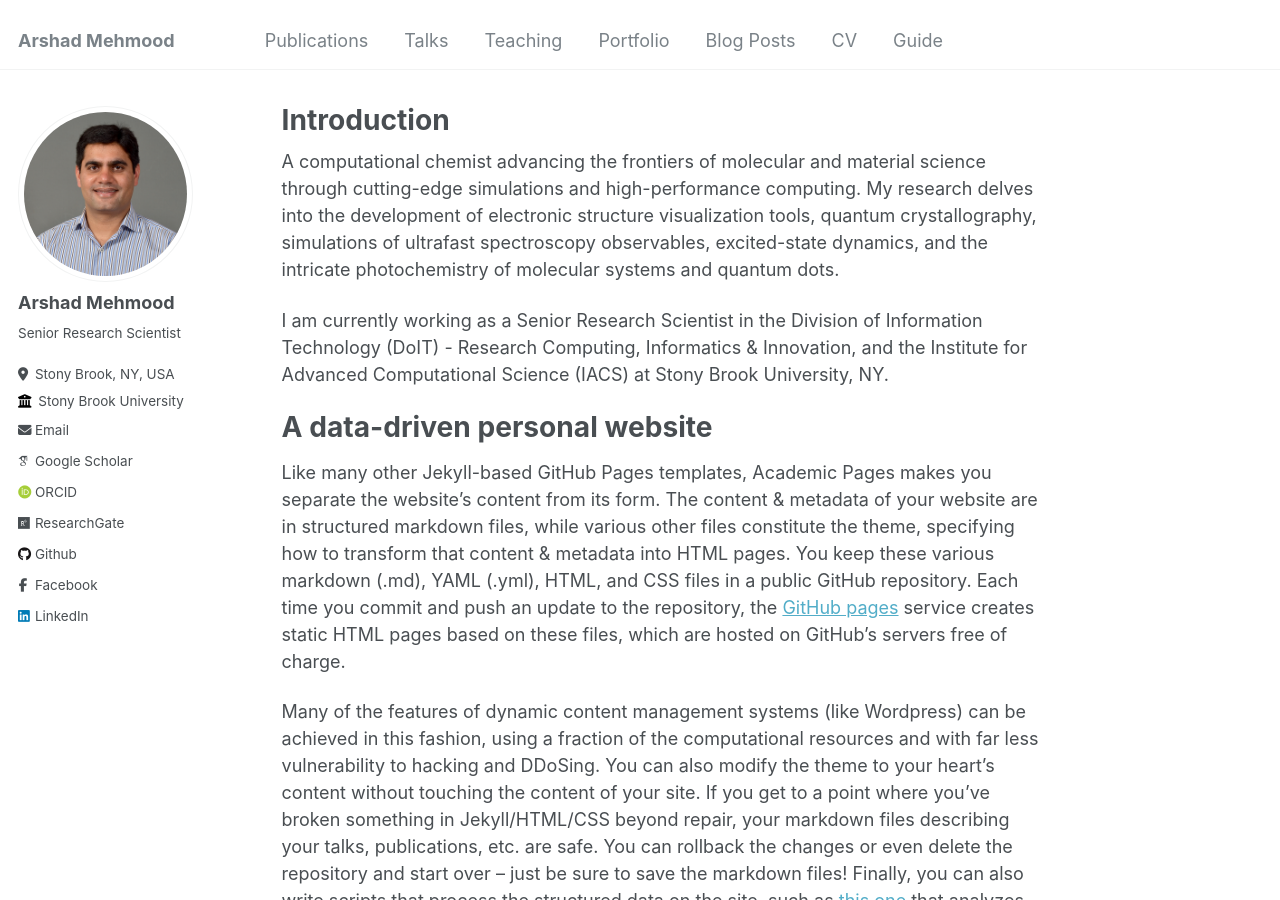
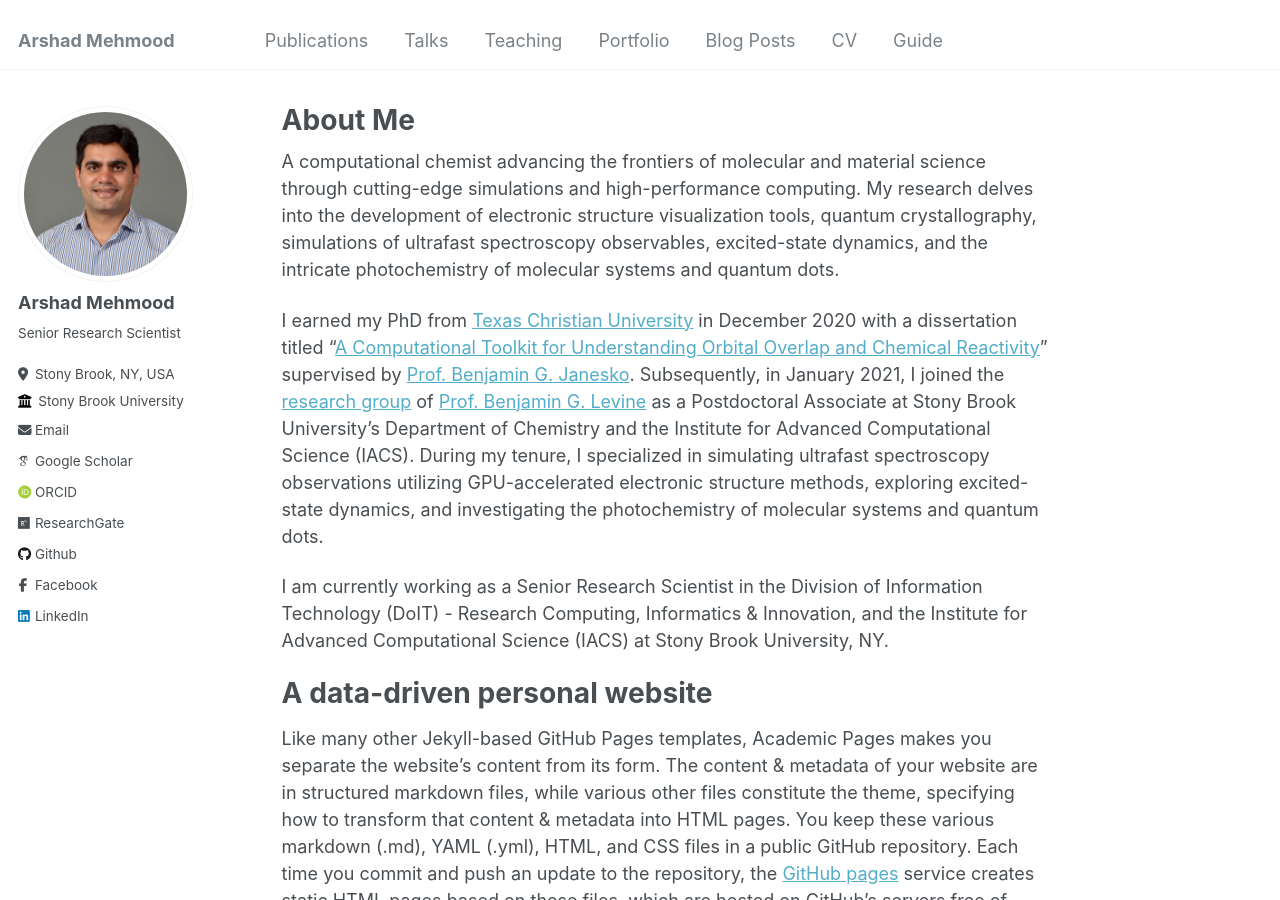
Before and after one commit to arshadmehmood118/arshadmehmood118.github.io, a Jekyll site: the page built from _pages/about.md, in a window 1280 px wide and 900 px high. Built offline with Jekyll 4.4.1, drawn with Linux system fonts in a browser that asks for light colours; some web fonts are replaced.

Commit message:
Update about.md

```diff
--- a/_pages/about.md
+++ b/_pages/about.md
@@ -1,6 +1,6 @@
 ---
 permalink: /
-title: "Introduction"
+title: "About Me"
 author_profile: true
 redirect_from:
   - /about/
@@ -8,6 +8,8 @@ redirect_from:
 ---
 
 A computational chemist advancing the frontiers of molecular and material science through cutting-edge simulations and high-performance computing. My research delves into the development of electronic structure visualization tools, quantum crystallography, simulations of ultrafast spectroscopy observables, excited-state dynamics, and the intricate photochemistry of molecular systems and quantum dots.
+
+I earned my PhD from [Texas Christian University](https://www.tcu.edu/) in December 2020 with a dissertation titled "[A Computational Toolkit for Understanding Orbital Overlap and Chemical Reactivity](https://repository.tcu.edu/handle/116099117/42785)" supervised by [Prof. Benjamin G. Janesko](https://cse.tcu.edu/faculty-staff/view/benjamin-janesko). Subsequently, in January 2021, I joined the [research group](https://levinegroup.org/) of [Prof. Benjamin G. Levine](https://www.stonybrook.edu/commcms/chemistry/faculty/_faculty-profiles/Levine_Benjamin) as a Postdoctoral Associate at Stony Brook University's Department of Chemistry and the Institute for Advanced Computational Science (IACS). During my tenure, I specialized in simulating ultrafast spectroscopy observations utilizing GPU-accelerated electronic structure methods, exploring excited-state dynamics, and investigating the photochemistry of molecular systems and quantum dots.
 
 I am currently working as a Senior Research Scientist in the Division of Information Technology (DoIT) - Research Computing, Informatics & Innovation, and the Institute for Advanced Computational Science (IACS) at Stony Brook University, NY.
 
```
